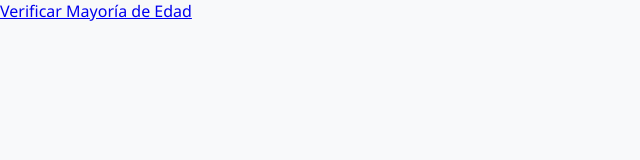
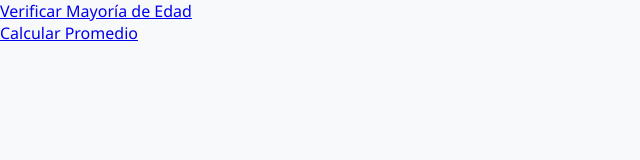
Before and after one commit to Zambrano283-debug/mirepo, a plain HTML site: page index.html in a window 1280 px wide. Shown: the whole page, without its empty margins (0-640 px from the left). Drawn offline with Linux system fonts and the light colour scheme.

Commit message:
Update index.html

```diff
--- a/index.html
+++ b/index.html
@@ -12,6 +12,9 @@
             <li>
                 <a href="/davidromanl.htm">Verificar Mayoría de Edad</a>
             </li>
+            <li>
+                <a href="/javopelu.html">Calcular Promedio</a>
+            </li>
         </ul>
     </nav>
 </body>
```
